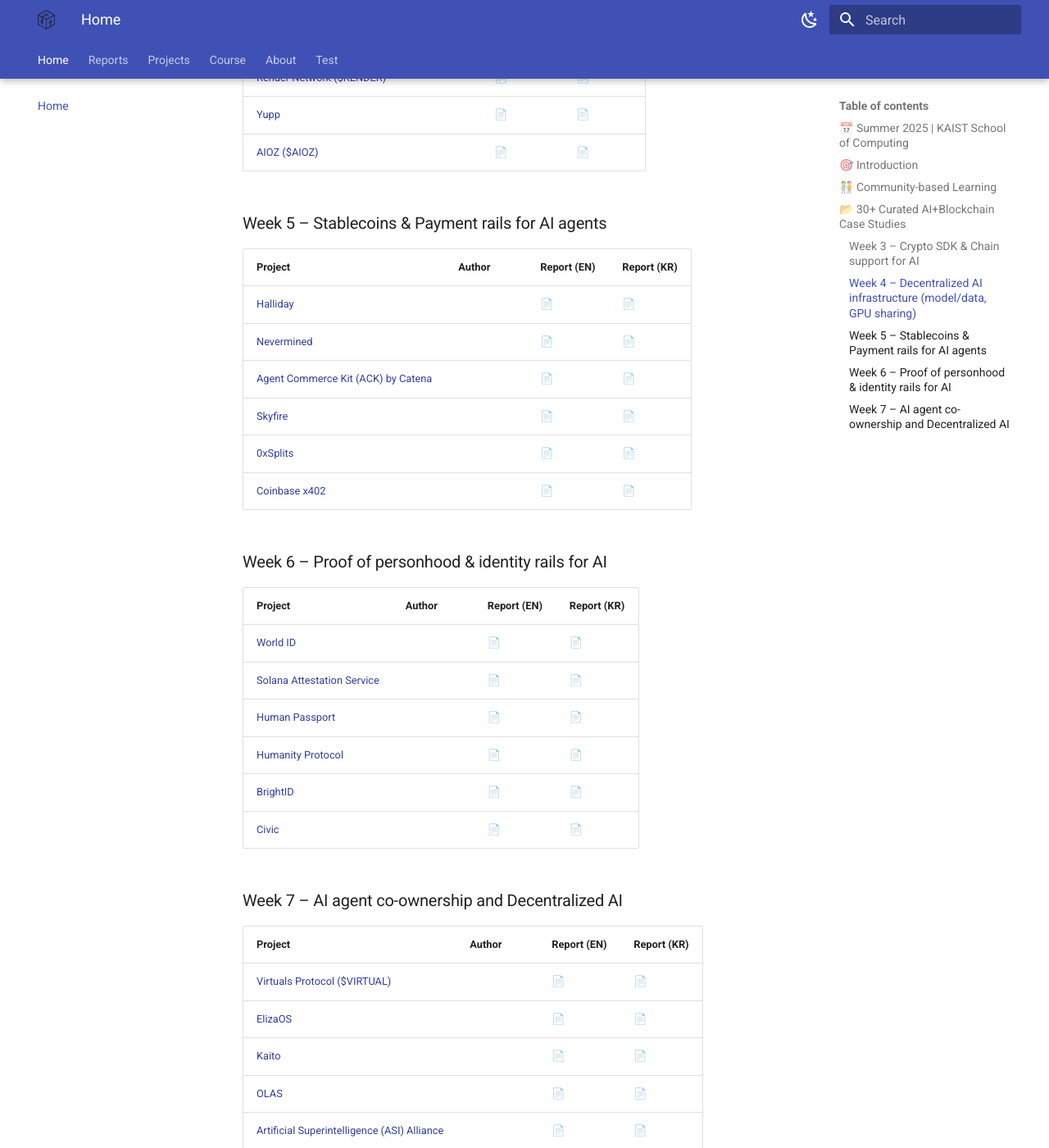
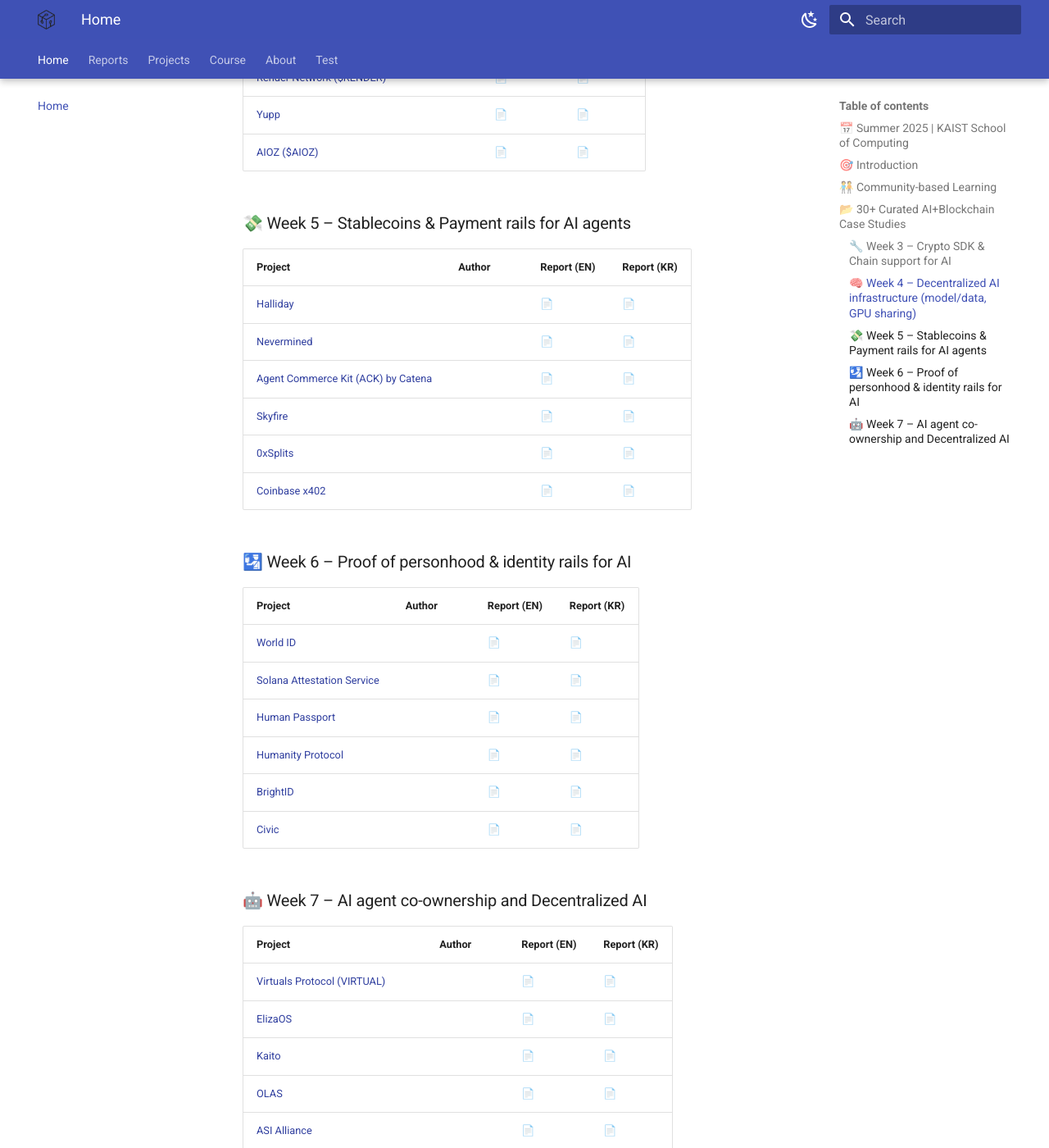
Before and after one commit to web3classdao/kaist2025, an MkDocs documentation site: the page built from docs/index.md, in a window 1280 px wide and 1400 px high, scrolled down 1563 px. Shown: the whole window at 82% size. Built offline with MkDocs 1.6.1 and Material for MkDocs 9.7.7, drawn with Linux system fonts in a browser that asks for light colours; some of the changed text lies outside the part shown.

Commit message:
Update index.md

```diff
--- a/docs/index.md
+++ b/docs/index.md
@@ -18,61 +18,61 @@
 
 AI and blockchain technologies have their own strengths and there are many areas where they can synergize. In particular, blockchain is a trust engine that can solve many of AI's problems. We divided the areas where the two technologies can synergize into five categories and selected around six projects from each category. Students will each choose one project, research and analyze it, and publish a markdown report on this site.
 
-### Week 3 – Crypto SDK & Chain support for AI
+### 🔧 Week 3 – Crypto SDK & Chain support for AI
 
 | Project | Author | Report (EN) | Report (KR) |
-|--------|--------|-------------|-------------|
-| [GOAT SDK](https://github.com/goat-sdk/goat) |  | [📄](#) | [📄](#) |
-| [Coinbase AgentKit](https://www.coinbase.com/developer-platform/products/agentkit) |  | [📄](#) | [📄](#) |
-| [Solana Agent Kit](https://github.com/sendaifun/solana-agent-kit) |  | [📄](#) | [📄](#) |
-| [GOAT Gaming](https://goatgaming.com/) |  | [📄](#) | [📄](#) |
+|---------|--------|-------------|-------------|
+| [GOAT SDK](https://github.com/goat-sdk/goat) |  | [📄](reports/goat.md) | [📄](reports/goat_kr.md) |
+| [Coinbase AgentKit](https://www.coinbase.com/developer-platform/products/agentkit) |  | [📄](reports/coinbase_agentkit.md) | [📄](reports/coinbase_agentkit_kr.md) |
+| [Solana Agent Kit](https://github.com/sendaifun/solana-agent-kit) |  | [📄](reports/solana_agentkit.md) | [📄](reports/solana_agentkit_kr.md) |
+| [GOAT Gaming](https://goatgaming.com/) |  | [📄](reports/goat_gaming.md) | [📄](reports/goat_gaming_kr.md) |
 
 
-### Week 4 – Decentralized AI infrastructure (model/data, GPU sharing)
+### 🧠 Week 4 – Decentralized AI infrastructure (model/data, GPU sharing)
 
 | Project | Author | Report (EN) | Report (KR) |
-|--------|--------|-------------|-------------|
-| [Sahara AI](https://saharaai.com/) |  | [📄](#) | [📄](#) |
-| [Grass ($GRASS)](https://4pillars.io/ko/articles/ais-biggest-grassroots-moment) |  | [📄](#) | [📄](#) |
-| [Bittensor ($TAO)](https://docs.bittensor.com/) |  | [📄](#) | [📄](#) |
-| [NATIX ($NATIX)](https://www.natix.network/) |  | [📄](#) | [📄](#) |
-| [Render Network ($RENDER)](https://renderfoundation.com/whitepaper) |  | [📄](#) | [📄](#) |
-| [Yupp](https://yupp.ai/) |  | [📄](#) | [📄](#) |
-| [AIOZ ($AIOZ)](https://aioz.network/) |  | [📄](#) | [📄](#) |
+|---------|--------|-------------|-------------|
+| [Sahara AI](https://saharaai.com/) |  | [📄](reports/saharaai.md) | [📄](reports/saharaai_kr.md) |
+| [Grass ($GRASS)](https://4pillars.io/ko/articles/ais-biggest-grassroots-moment) |  | [📄](reports/grass.md) | [📄](reports/grass_kr.md) |
+| [Bittensor ($TAO)](https://docs.bittensor.com/) |  | [📄](reports/bittensor.md) | [📄](reports/bittensor_kr.md) |
+| [NATIX ($NATIX)](https://www.natix.network/) |  | [📄](reports/natix.md) | [📄](reports/natix_kr.md) |
+| [Render Network ($RENDER)](https://renderfoundation.com/whitepaper) |  | [📄](reports/render.md) | [📄](reports/render_kr.md) |
+| [Yupp](https://yupp.ai/) |  | [📄](reports/yupp.md) | [📄](reports/yupp_kr.md) |
+| [AIOZ ($AIOZ)](https://aioz.network/) |  | [📄](reports/aioz.md) | [📄](reports/aioz_kr.md) |
 
 
-### Week 5 – Stablecoins & Payment rails for AI agents
+### 💸 Week 5 – Stablecoins & Payment rails for AI agents
 
 | Project | Author | Report (EN) | Report (KR) |
-|--------|--------|-------------|-------------|
-| [Halliday](https://halliday.xyz/) |  | [📄](#) | [📄](#) |
-| [Nevermined](https://docs.nevermined.app/) |  | [📄](#) | [📄](#) |
-| [Agent Commerce Kit (ACK) by Catena](https://www.agentcommercekit.com/overview/introduction) |  | [📄](#) | [📄](#) |
-| [Skyfire](https://skyfire.xyz/) |  | [📄](#) | [📄](#) |
-| [0xSplits](https://splits.org/) |  | [📄](#) | [📄](#) |
-| [Coinbase x402](https://www.x402.org/) |  | [📄](#) | [📄](#) |
+|---------|--------|-------------|-------------|
+| [Halliday](https://halliday.xyz/) |  | [📄](reports/halliday.md) | [📄](reports/halliday_kr.md) |
+| [Nevermined](https://docs.nevermined.app/) |  | [📄](reports/nevermined.md) | [📄](reports/nevermined_kr.md) |
+| [Agent Commerce Kit (ACK) by Catena](https://www.agentcommercekit.com/overview/introduction) |  | [📄](reports/ack_catena.md) | [📄](reports/ack_catena_kr.md) |
+| [Skyfire](https://skyfire.xyz/) |  | [📄](reports/skyfire.md) | [📄](reports/skyfire_kr.md) |
+| [0xSplits](https://splits.org/) |  | [📄](reports/0xsplits.md) | [📄](reports/0xsplits_kr.md) |
+| [Coinbase x402](https://www.x402.org/) |  | [📄](reports/x402.md) | [📄](reports/x402_kr.md) |
 
 
-### Week 6 – Proof of personhood & identity rails for AI
+### 🛂 Week 6 – Proof of personhood & identity rails for AI
 
 | Project | Author | Report (EN) | Report (KR) |
-|--------|--------|-------------|-------------|
-| [World ID](https://world.org/world-id) |  | [📄](#) | [📄](#) |
-| [Solana Attestation Service](https://attest.solana.com/) |  | [📄](#) | [📄](#) |
-| [Human Passport](https://passport.human.tech/) |  | [📄](#) | [📄](#) |
-| [Humanity Protocol](https://www.humanity.org/) |  | [📄](#) | [📄](#) |
-| [BrightID](https://www.brightid.org/) |  | [📄](#) | [📄](#) |
-| [Civic](https://www.civic.com/) |  | [📄](#) | [📄](#) |
+|---------|--------|-------------|-------------|
+| [World ID](https://world.org/world-id) |  | [📄](reports/worldid.md) | [📄](reports/worldid_kr.md) |
+| [Solana Attestation Service](https://attest.solana.com/) |  | [📄](reports/solana_attestation.md) | [📄](reports/solana_attestation_kr.md) |
+| [Human Passport](https://passport.human.tech/) |  | [📄](reports/human_passport.md) | [📄](reports/human_passport_kr.md) |
+| [Humanity Protocol](https://www.humanity.org/) |  | [📄](reports/humanity_protocol.md) | [📄](reports/humanity_protocol_kr.md) |
+| [BrightID](https://www.brightid.org/) |  | [📄](reports/brightid.md) | [📄](reports/brightid_kr.md) |
+| [Civic](https://www.civic.com/) |  | [📄](reports/civic.md) | [📄](reports/civic_kr.md) |
 
 
-### Week 7 – AI agent co-ownership and Decentralized AI
+### 🤖 Week 7 – AI agent co-ownership and Decentralized AI
 
 | Project | Author | Report (EN) | Report (KR) |
-|--------|--------|-------------|-------------|
-| [Virtuals Protocol ($VIRTUAL)](https://virtuals.io/) |  | [📄](#) | [📄](#) |
-| [ElizaOS](https://www.elizaos.ai/) |  | [📄](#) | [📄](#) |
-| [Kaito](https://kaito.ai/) |  | [📄](#) | [📄](#) |
-| [OLAS](https://olas.network/) |  | [📄](#) | [📄](#) |
-| [Artificial Superintelligence (ASI) Alliance](https://superintelligence.io/) |  | [📄](#) | [📄](#) |
-| [Phala Network AI](https://phala.network/ai) |  | [📄](#) | [📄](#) |
-| [NANDA: The Internet of AI Agents](https://nanda.media.mit.edu/) |  | [📄](#) | [📄](#) |
+|---------|--------|-------------|-------------|
+| [Virtuals Protocol (VIRTUAL)](https://virtuals.io/) |  | [📄](reports/virtuals.md) | [📄](reports/virtuals_kr.md) |
+| [ElizaOS](https://www.elizaos.ai/) |  | [📄](reports/elizaos.md) | [📄](reports/elizaos_kr.md) |
+| [Kaito](https://kaito.ai/) |  | [📄](reports/kaito.md) | [📄](reports/kaito_kr.md) |
+| [OLAS](https://olas.network/) |  | [📄](reports/olas.md) | [📄](reports/olas_kr.md) |
+| [ASI Alliance](https://superintelligence.io/) |  | [📄](reports/asi_alliance.md) | [📄](reports/asi_alliance_kr.md) |
+| [Phala Network](https://phala.network/ai) |  | [📄](reports/phala.md) | [📄](reports/phala_kr.md) |
+| [NANDA: The Internet of AI Agents](https://nanda.media.mit.edu/) |  | [📄](reports/nanda.md) | [📄](reports/nanda_kr.md) |
```
